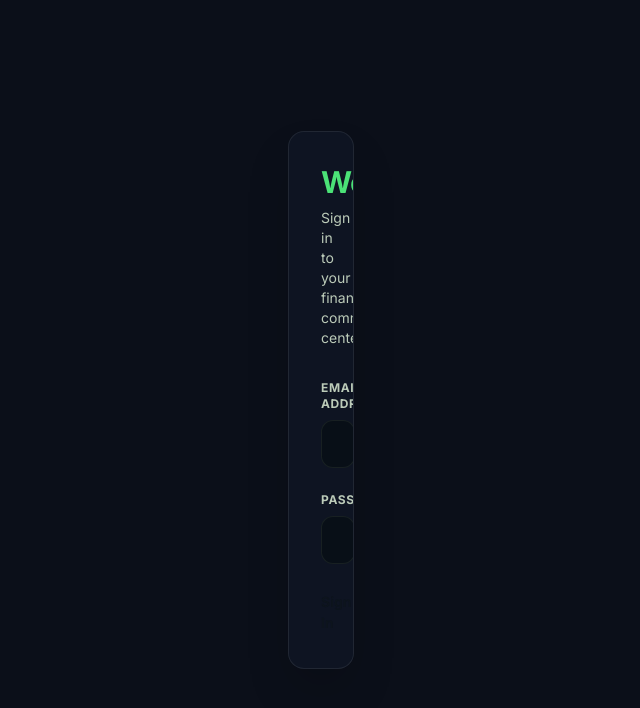
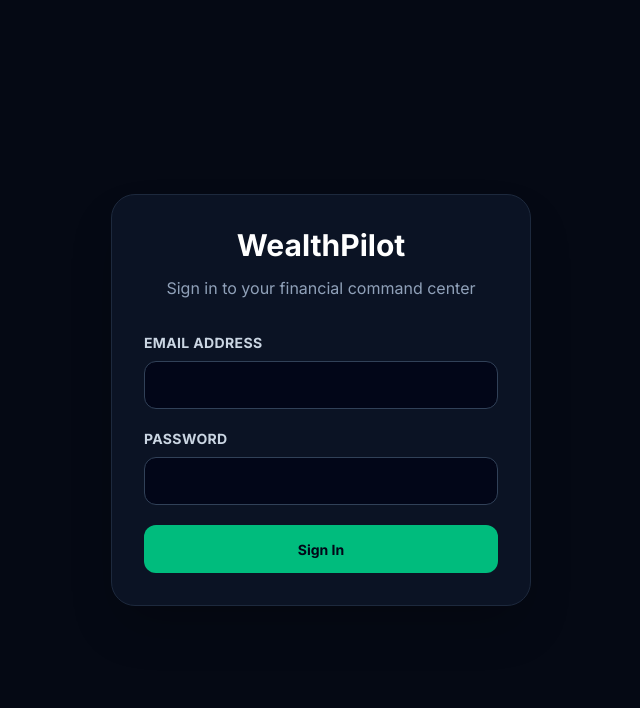
Before and after one commit to kahfiii30/WealthPilot, a React (Vite) app in the folder frontend/: page / in a window 1280 px wide. Shown: the top 708 px of the page, without its empty margins (319-959 px from the left). Built offline with nearby package versions, Linux system fonts and the light colour scheme; no server answers.

Commit message:
fix logout auth card width

```diff
--- a/frontend/src/App.jsx
+++ b/frontend/src/App.jsx
@@ -18,6 +18,7 @@
 
 function App() {
   const [session, setSession] = useState(null);
+  const [isLoggedIn, setIsLoggedIn] = useState(localStorage.getItem("isLoggedIn") === "true");
   const [activePage, setActivePage] = useState('dashboard');
   const [isQuickAddOpen, setIsQuickAddOpen] = useState(false);
   const [loading, setLoading] = useState(true);
@@ -47,8 +48,13 @@
 
     supabase.auth.getSession().then(({ data: { session } }) => {
       setSession(session);
-      if (session) fetchUserData(session.user.id);
-      else setLoading(false);
+      if (session) {
+        localStorage.setItem("isLoggedIn", "true");
+        setIsLoggedIn(true);
+        fetchUserData(session.user.id);
+      } else {
+        setLoading(false);
+      }
     }).catch(err => {
       console.error(err);
       setLoading(false);
@@ -56,8 +62,13 @@
 
     const { data: { subscription } } = supabase.auth.onAuthStateChange((_event, session) => {
       setSession(session);
-      if (session) fetchUserData(session.user.id);
-      else {
+      if (session) {
+        localStorage.setItem("isLoggedIn", "true");
+        setIsLoggedIn(true);
+        fetchUserData(session.user.id);
+      } else {
+        localStorage.setItem("isLoggedIn", "false");
+        setIsLoggedIn(false);
         resetLocalState();
         setLoading(false);
       }
@@ -116,6 +127,8 @@
 
   const handleLogout = async () => {
     await supabase.auth.signOut();
+    localStorage.setItem("isLoggedIn", "false");
+    setIsLoggedIn(false);
     resetLocalState();
   };
 
@@ -240,7 +253,7 @@
     return <div className="min-h-screen bg-[#0b0f19] flex items-center justify-center text-error">Supabase Configuration Missing</div>;
   }
 
-  if (!session) {
+  if (!isLoggedIn) {
     return <Login />;
   }
 
--- a/frontend/src/index.css
+++ b/frontend/src/index.css
@@ -119,10 +119,28 @@
 }
 
 @layer base {
+  * {
+    box-sizing: border-box;
+  }
+
+  html,
+  body,
+  #root {
+    width: 100%;
+    min-height: 100%;
+    margin: 0;
+  }
+
   body {
     background-color: #0b0f19;
     color: #dce3f0;
     font-family: 'Inter', sans-serif;
+    overflow-x: hidden;
+    overflow-y: auto;
+  }
+
+  #root {
+    min-height: 100vh;
   }
 }
 
--- a/frontend/src/pages/Login.jsx
+++ b/frontend/src/pages/Login.jsx
@@ -18,48 +18,61 @@
   };
 
   return (
-    <div className="min-h-screen bg-[#0b0f19] flex items-center justify-center p-4">
+    <div className="min-h-screen w-screen bg-[#050914] flex items-center justify-center px-4 py-8 overflow-x-hidden">
       <motion.div
         initial={{ opacity: 0, y: 20 }}
         animate={{ opacity: 1, y: 0 }}
-        className="glass-card w-full max-w-md p-8 rounded-2xl border border-outline-variant/20 shadow-2xl bg-surface-dim"
+        className="rounded-3xl border border-slate-800 bg-slate-900/70 p-8 shadow-2xl"
+        style={{
+          width: "100%",
+          maxWidth: "420px",
+          minWidth: "320px"
+        }}
       >
         <div className="text-center mb-8">
-          <h1 className="text-3xl font-bold text-primary tracking-tight mb-2">WealthPilot</h1>
-          <p className="text-on-surface-variant text-sm">Sign in to your financial command center</p>
+          <h1 className="text-3xl font-bold text-white whitespace-nowrap">
+            WealthPilot
+          </h1>
+          <p className="mt-3 text-base leading-relaxed text-slate-400 whitespace-normal">
+            Sign in to your financial command center
+          </p>
         </div>
 
         {error && (
-          <div className="mb-6 p-4 bg-error/10 border border-error/20 rounded-xl text-error text-sm text-center">
+          <div className="mb-6 p-4 bg-red-500/10 border border-red-500/20 rounded-xl text-red-500 text-sm text-center">
             {error}
           </div>
         )}
 
-        <form onSubmit={handleLogin} className="space-y-6">
-          <div>
-            <label className="block text-on-surface-variant text-xs font-bold uppercase tracking-wider mb-2">Email Address</label>
+        <form onSubmit={handleLogin} className="mt-8 w-full space-y-5">
+          <div className="w-full">
+            <label className="mb-2 block text-sm font-bold uppercase tracking-wide text-slate-300">
+              EMAIL ADDRESS
+            </label>
             <input
               type="email"
               value={email}
               onChange={e => setEmail(e.target.value)}
-              className="w-full bg-surface-container-lowest border border-outline-variant/30 rounded-xl h-12 px-4 text-on-surface focus:border-primary/50 transition-all outline-none"
+              className="block h-12 w-full min-w-0 rounded-xl border border-slate-700 bg-slate-950 px-4 text-white outline-none focus:border-emerald-400"
               required
             />
           </div>
-          <div>
-            <label className="block text-on-surface-variant text-xs font-bold uppercase tracking-wider mb-2">Password</label>
+          <div className="w-full">
+            <label className="mb-2 block text-sm font-bold uppercase tracking-wide text-slate-300">
+              PASSWORD
+            </label>
             <input
               type="password"
               value={password}
               onChange={e => setPassword(e.target.value)}
-              className="w-full bg-surface-container-lowest border border-outline-variant/30 rounded-xl h-12 px-4 text-on-surface focus:border-primary/50 transition-all outline-none"
+              className="block h-12 w-full min-w-0 rounded-xl border border-slate-700 bg-slate-950 px-4 text-white outline-none focus:border-emerald-400"
               required
             />
           </div>
           <button
             type="submit"
             disabled={loading}
-            className="w-full bg-primary text-background h-12 rounded-xl font-bold hover:scale-[0.98] active:scale-[0.95] transition-all disabled:opacity-50"
+            className="block h-12 w-full rounded-xl bg-emerald-500 font-bold text-slate-950 hover:bg-emerald-400 transition disabled:opacity-50"
           >
             {loading ? 'Authenticating...' : 'Sign In'}
           </button>
```
Also changed, not shown: 1 other file (tests, documents, lock files or other folders).
